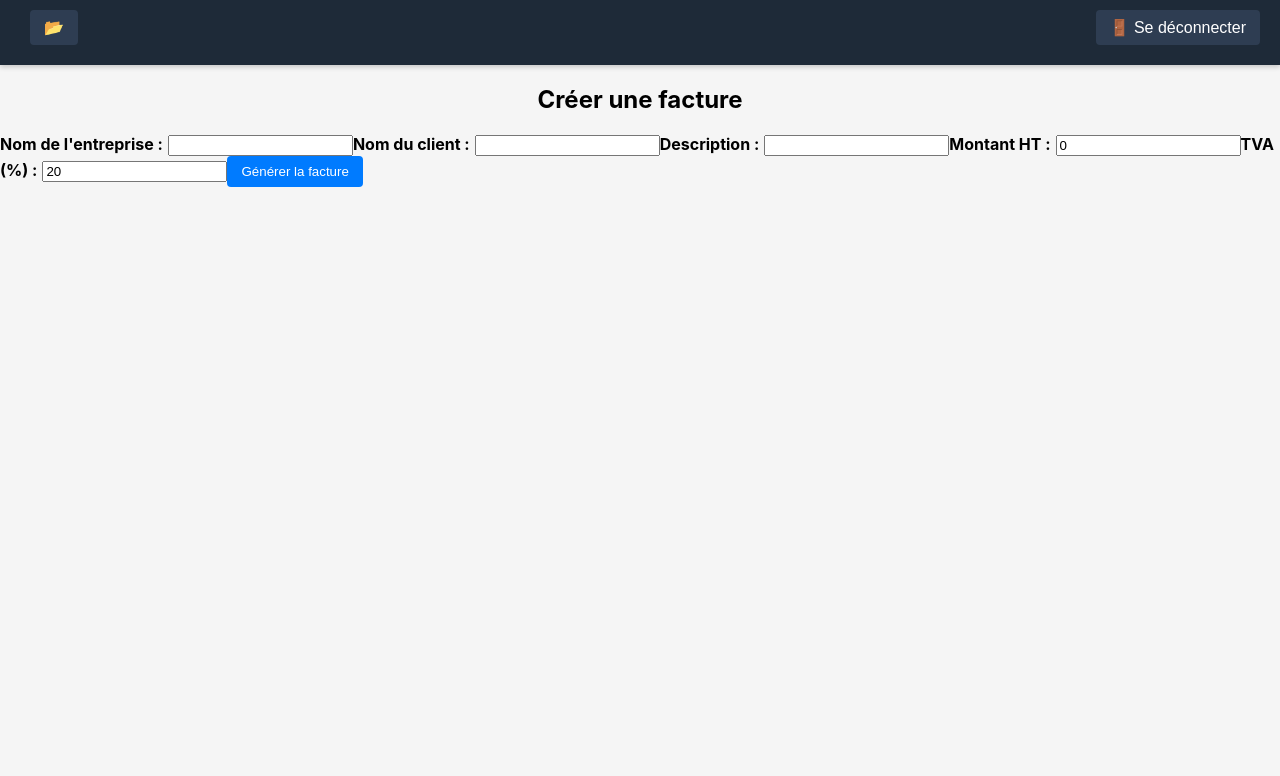
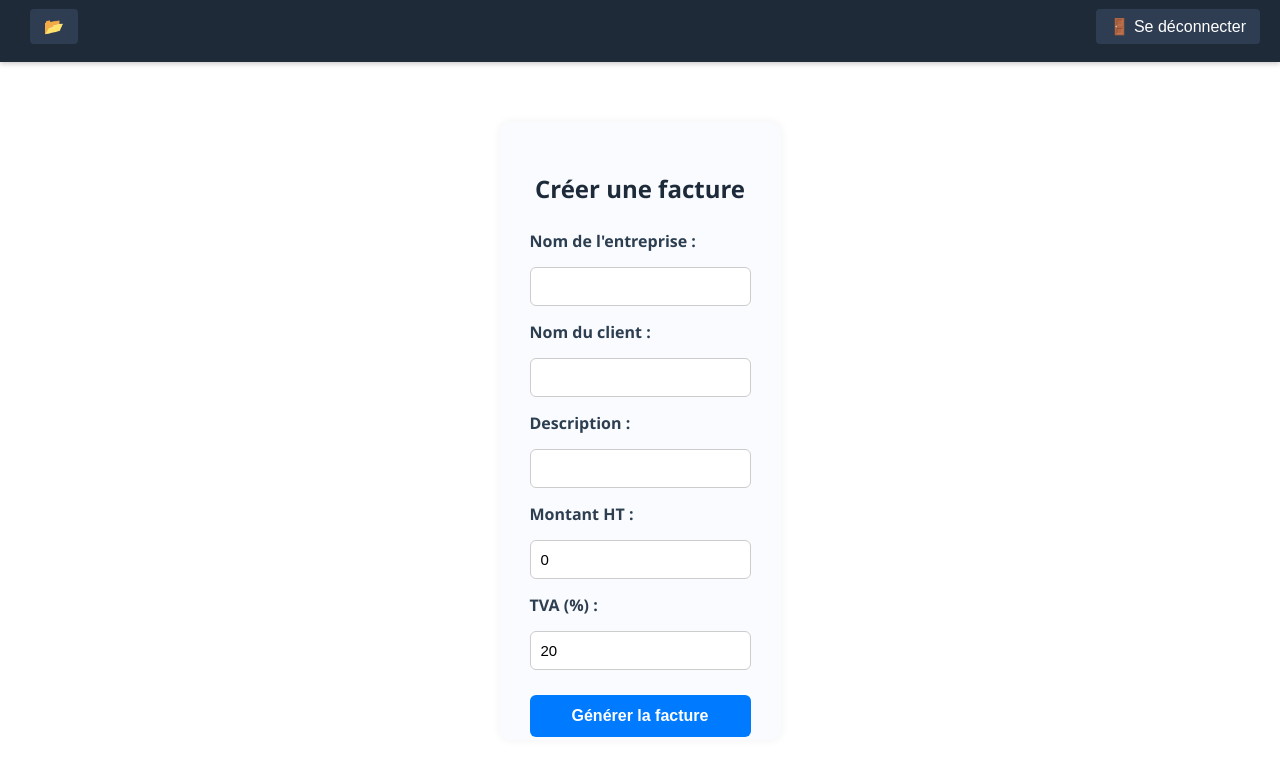
Before and after one commit to lebaron567/faturation, a React (Create React App) app in the folder facturation-planning-frontend/: page /factures in a window 1280 px wide. Shown: the top 776 px of the page. Built offline with nearby package versions, Linux system fonts and the light colour scheme; sample sign-in values are in the browser's storage.

Commit message:
Refactor styles and structure: add CSS files for AjouterClient and FactureForm components; update App.css for layout adjustments; enhance PlanningSidebar with reset button and improved client selection.

```diff
--- a/facturation-planning-frontend/src/App.css
+++ b/facturation-planning-frontend/src/App.css
@@ -1,16 +1,22 @@
-/* Structure de toute l'application */
+html, body, #root {
+  height: 100%;
+  margin: 0;
+  overflow: hidden; /* empêche le scroll global */
+}
+
 .app-layout {
   display: flex;
   height: 100vh;
+  overflow: hidden;
 }
 
-/* Zone principale */
 .main-content {
   flex-grow: 1;
-  transition: margin-left 0.3s ease;
+  display: flex;
+  flex-direction: column;
+  overflow: hidden; /* ⛔ empêche une scrollbar inutile */
+}
 
-  background-color: #f5f5f5;
-  overflow-y: auto;
-  transition: padding-left 0.3s ease;
-
+.main-content > * {
+  overflow: hidden;
 }
--- a/facturation-planning-frontend/src/components/AjouterClient.jsx
+++ b/facturation-planning-frontend/src/components/AjouterClient.jsx
@@ -1,5 +1,6 @@
 import axios from "../axiosInstance";
 import { useEffect, useState } from "react";
+import "../styles/AjouterClient.css";
 
 const AjouterClient = () => {
   const [form, setForm] = useState({
--- a/facturation-planning-frontend/src/components/FactureForm.jsx
+++ b/facturation-planning-frontend/src/components/FactureForm.jsx
@@ -1,5 +1,6 @@
 import React, { useState } from "react";
 import axios from "../axiosInstance"; // au lieu de "axios"
+import "../styles/FactureForm.css";
 
 
 const FactureForm = () => {
@@ -45,7 +46,6 @@ const FactureForm = () => {
 
         <label>TVA (%) :</label>
         <input name="tva" type="number" value={facture.tva} onChange={handleChange} required />
-
         <button type="submit">Générer la facture</button>
       </form>
 
--- a/facturation-planning-frontend/src/components/Planning/PlanningSidebar.jsx
+++ b/facturation-planning-frontend/src/components/Planning/PlanningSidebar.jsx
@@ -16,15 +16,14 @@ const PlanningSidebar = ({ salaries,
                 value={selectedSalarieId || ""}
                 onChange={(e) => setSelectedSalarieId(e.target.value || null)}
             >
-                <option disabled value="">
-                    -- Sélectionner un salarié --
-                </option>
+                <option value="">Tous</option> {/* ✅ modifié ici */}
                 {salaries.map((s) => (
                     <option key={s.id} value={s.id}>
                         {s.nom} ({s.email})
                     </option>
                 ))}
             </select>
+
 
             <label>Entité</label>
             <select><option>Tous</option></select>
@@ -47,8 +46,18 @@ const PlanningSidebar = ({ salaries,
 
             <label>Voir</label>
             <select><option>Tous</option></select>
+            <button
+                onClick={() => {
+                    setSelectedSalarieId(null);
+                    setSelectedClientId(null);
+                }}
+                style={{ marginTop: "10px" }}
+            >
+                🔄 Réinitialiser
+            </button>
         </div>
     );
+
 };
 
 export default PlanningSidebar;
--- a/facturation-planning-frontend/src/components/Planning/handlers.js
+++ b/facturation-planning-frontend/src/components/Planning/handlers.js
@@ -16,18 +16,27 @@ export const handleCreate = async (
 ) => {
   e.preventDefault();
 
-  if (!selectedSalarieId || selectedSalarieId === "0") {
-    alert("❌ Veuillez sélectionner un salarié valide !");
-    return;
-  }
-
   try {
     const profile = await fetchProfile();
     const entrepriseId = profile.data.id;
 
+    const salarieId = form.salarie_id || selectedSalarieId;
+    const clientId = form.client_id;
+
+    if (!salarieId) {
+      alert("❌ Veuillez sélectionner un salarié valide !");
+      return;
+    }
+
+    if (!clientId) {
+      alert("❌ Veuillez sélectionner un client valide !");
+      return;
+    }
+
     const payload = {
       ...form,
-      salarie_id: parseInt(selectedSalarieId),
+      salarie_id: salarieId,
+      client_id: clientId,
       entreprise_id: entrepriseId,
     };
 
--- a/facturation-planning-frontend/src/components/Planning/index.jsx
+++ b/facturation-planning-frontend/src/components/Planning/index.jsx
@@ -67,7 +67,6 @@ const Planning = () => {
   useEffect(() => {
     fetchSalaries().then((res) => {
       setSalaries(res.data);
-      if (res.data.length > 0) setSelectedSalarieId(res.data[0].id);
     });
     fetchPlannings().then((res) => {
       setEvents(formatEventsFromApi(res.data));
@@ -78,12 +77,12 @@ const Planning = () => {
   }, []);
 
   let filteredEvents = events;
-  if (selectedSalarieId) {
+  if (selectedSalarieId && selectedSalarieId !== "") {
     filteredEvents = filteredEvents.filter(
       (e) => String(e.salarie_id) === String(selectedSalarieId)
     );
   }
-  if (selectedClientId) {
+  if (selectedClientId && selectedClientId !== "") {
     filteredEvents = filteredEvents.filter(
       (e) => String(e.client_id) === String(selectedClientId)
     );
@@ -102,6 +101,11 @@ const Planning = () => {
       document.removeEventListener("mousedown", handleClickOutside);
     };
   }, []);
+
+  const getClientName = (clientId) => {
+    const client = clients.find((c) => c.id === clientId);
+    return client ? `${client.nom} (${client.email})` : `ID: ${clientId}`;
+  };
 
 
 
@@ -131,6 +135,7 @@ const Planning = () => {
           onEventResize={(info) => handleEventDrop(info, setEvents)}
           min={new Date(0, 0, 0, 7, 0)} // 👈 début à 6h
           max={new Date(0, 0, 0, 19, 0)} // (optionnel) fin à 22h par exemple
+          dayLayoutAlgorithm="no-overlap"
           onSelectEvent={(event, e) => {
             if (e.type === "contextmenu") {
               e.preventDefault(); // ⛔ empêche le menu du navigateur
@@ -187,7 +192,7 @@ const Planning = () => {
             <p><strong>Date :</strong> {selectedEvent.date}</p>
             <p><strong>Heure :</strong> {selectedEvent.heure_debut} - {selectedEvent.heure_fin}</p>
             <p><strong>Prestation :</strong> {selectedEvent.prestation}</p>
-            <p><strong>Client :</strong> {selectedEvent.client_id}</p>
+            <p><strong>Client :</strong> {getClientName(selectedEvent.client_id)}</p>
             <p><strong>Facturation :</strong> {selectedEvent.facturation}</p>
             <p><strong>Taux horaire :</strong> {selectedEvent.taux_horaire} €</p>
             <p><strong>Forfait HT :</strong> {selectedEvent.forfait_ht} €</p>
--- /dev/null
+++ b/facturation-planning-frontend/src/styles/AjouterClient.css
@@ -0,0 +1,59 @@
+.form-container {
+  max-width: 400px;
+  margin: 40px auto;
+  background-color: #f9fafe;
+  padding: 30px;
+  border-radius: 10px;
+  box-shadow: 0 0 12px rgba(0, 0, 0, 0.1);
+  font-family: 'Segoe UI', sans-serif;
+}
+
+.form-container h2 {
+  text-align: center;
+  color: #1e2a38;
+  margin-bottom: 25px;
+}
+
+form {
+  display: flex;
+  flex-direction: column;
+  gap: 15px;
+}
+
+label {
+  font-weight: 600;
+  color: #333;
+}
+
+input {
+  padding: 10px;
+  border: 1px solid #ccc;
+  border-radius: 6px;
+  font-size: 15px;
+  transition: border-color 0.2s;
+}
+
+input:focus {
+  outline: none;
+  border-color: #007bff;
+  box-shadow: 0 0 0 2px rgba(0, 123, 255, 0.1);
+}
+
+button[type="submit"] {
+  margin-top: 10px;
+  padding: 12px;
+  background-color: #007bff;
+  border: none;
+  color: white;
+  font-weight: 600;
+  border-radius: 6px;
+  cursor: pointer;
+  transition: background-color 0.2s;
+}
+
+button[type="submit"]:hover {
+  background-color: #0056b3;
+}
+button[type="submit"]:active {
+  background-color: #004494;
+}
--- /dev/null
+++ b/facturation-planning-frontend/src/styles/FactureForm.css
@@ -0,0 +1,76 @@
+.facture-form {
+  max-width: 500px;
+  margin: 60px auto;
+  background-color: #f9fbfe;
+  padding: 30px;
+  border-radius: 10px;
+  box-shadow: 0 0 10px rgba(0, 0, 0, 0.06);
+  font-family: 'Segoe UI', sans-serif;
+}
+
+.facture-form h2 {
+  text-align: center;
+  color: #1d2a3a;
+  margin-bottom: 25px;
+  font-size: 24px;
+}
+
+.facture-form form {
+  display: flex;
+  flex-direction: column;
+  gap: 15px;
+}
+
+.facture-form label {
+  font-weight: 600;
+  color: #2c3e50;
+}
+
+.facture-form input {
+  padding: 10px;
+  border: 1px solid #ccc;
+  border-radius: 6px;
+  font-size: 15px;
+  width: 100%;
+  box-sizing: border-box;
+}
+
+.facture-form input:focus {
+  border-color: #007bff;
+  outline: none;
+  box-shadow: 0 0 0 2px rgba(0, 123, 255, 0.15);
+}
+
+.facture-form button[type="submit"] {
+  padding: 12px;
+  background-color: #007bff;
+  color: white;
+  font-weight: 600;
+  border: none;
+  border-radius: 6px;
+  cursor: pointer;
+  font-size: 16px;
+  transition: background-color 0.2s ease;
+}
+
+.facture-form button[type="submit"]:hover {
+  background-color: #0056b3;
+}
+
+.facture-form h3 {
+  text-align: center;
+  margin-top: 20px;
+}
+
+.facture-form a {
+  display: block;
+  text-align: center;
+  margin-top: 10px;
+  color: #007bff;
+  font-weight: 500;
+  text-decoration: none;
+}
+
+.facture-form a:hover {
+  text-decoration: underline;
+}
```
